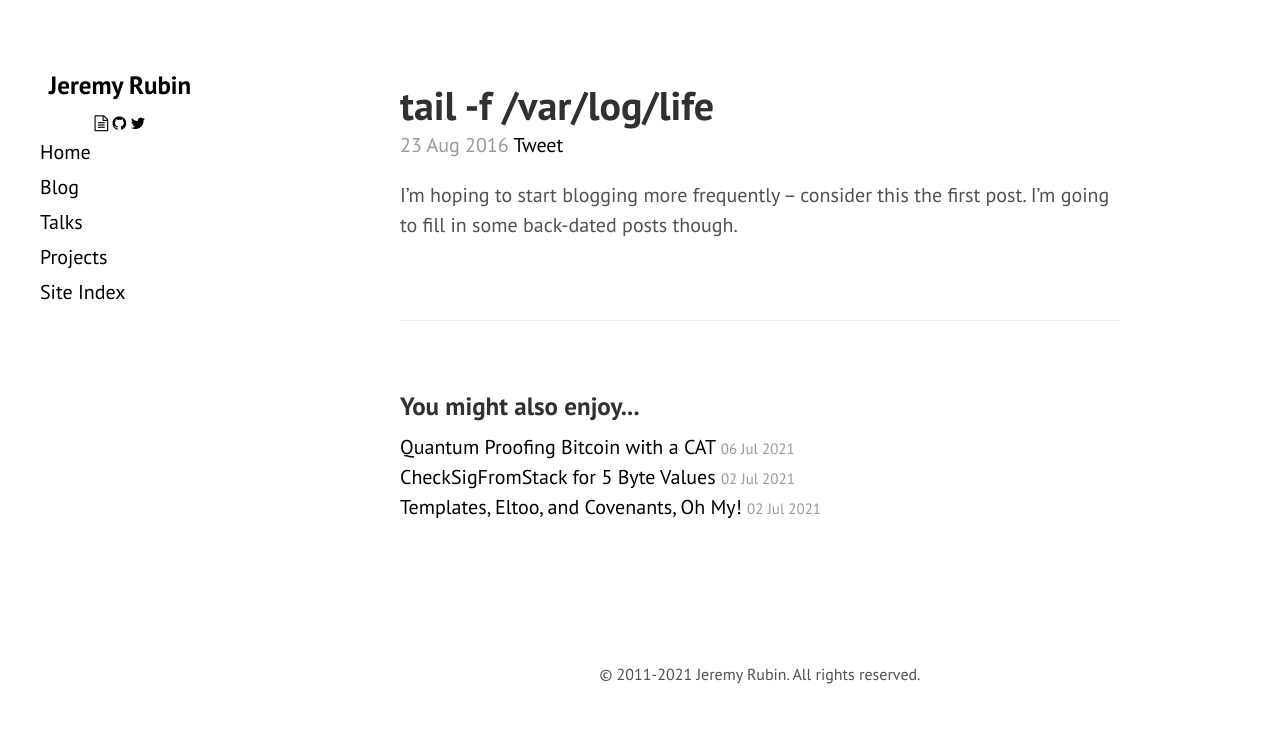
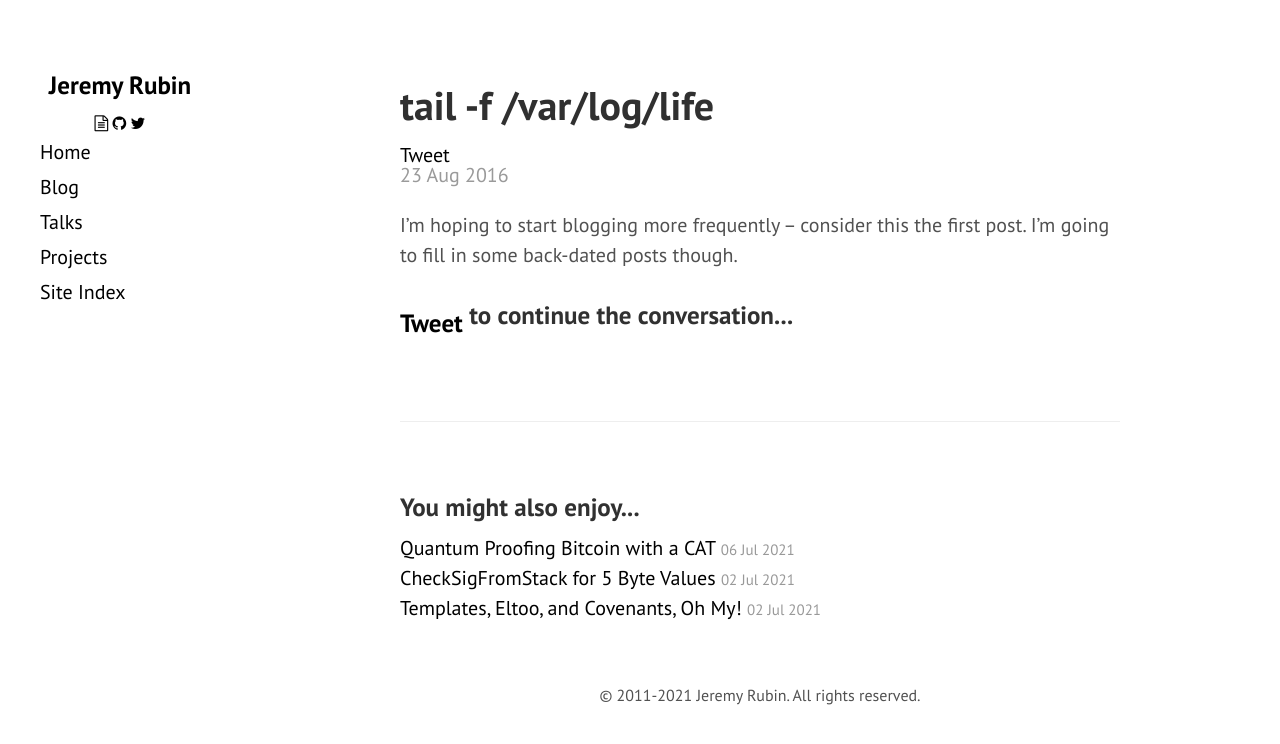
Before and after one commit to JeremyRubin/rubin.io, a Jekyll site: the page built from blog/_posts/0000-00-00-first.md, in a window 1280 px wide. Shown: the top 744 px of the page. Built offline with Jekyll 4.4.1, drawn with Linux system fonts in a browser that asks for light colours; comment, search, counter and statistics services are not loaded.

Commit message:
Make Tweet Button replace disqus

```diff
--- a/_includes/comments.html
+++ b/_includes/comments.html
@@ -1,21 +1,6 @@
 {% if page.comments %}
-<div id="disqus_thread"></div>
-<script>
-    /**
-    *  RECOMMENDED CONFIGURATION VARIABLES: EDIT AND UNCOMMENT THE SECTION BELOW TO INSERT DYNAMIC VALUES FROM YOUR PLATFORM OR CMS.
-    *  LEARN WHY DEFINING THESE VARIABLES IS IMPORTANT: https://disqus.com/admin/universalcode/#configuration-variables    */
-    /*
-    */
-    var disqus_config = function () {
-    this.page.url = "{{site.url}}{{page.permalink}}";  // Replace PAGE_URL with your page's canonical URL variable
-    this.page.identifier = "{{page.disqusId}}"; // Replace PAGE_IDENTIFIER with your page's unique identifier variable
-    };
-    (function() { // DON'T EDIT BELOW THIS LINE
-    var d = document, s = d.createElement('script');
-    s.src = 'https://jlrubin.disqus.com/embed.js';
-    s.setAttribute('data-timestamp', +new Date());
-    (d.head || d.body).appendChild(s);
-    })();
-</script>
-<noscript>Please enable JavaScript to view the <a href="https://disqus.com/?ref_noscript">comments powered by Disqus.</a></noscript>
+<a class="twitter-share-button"
+data-size="large"
+href="https://twitter.com/intent/tweet?text={{page.title | url_encode}}&hashtags={% for hashtag in page.hashtags %}{{hashtag}}{% unless forloop.last %},{% endunless %}
+{%endfor%}"> Tweet</a>
 {% endif %}
--- a/_layouts/default.html
+++ b/_layouts/default.html
@@ -5,9 +5,6 @@
         {% include sidebar.html %}
         <div class="content container" style="padding-bottom:0;">
             {{ content }}
-        </div>
-        <div class="content container" style="padding-bottom:0;">
-	{% include comments.html %}
         </div>
         <div class="content container" style="padding-bottom:0;padding-top:0;bottom:0px;">
             <div class="posts" style="height:14pt;margin-bottom:0;">
--- a/_layouts/post.html
+++ b/_layouts/post.html
@@ -6,14 +6,24 @@ filterPaginated: True
 <div class="post">
     <h1 class="post-title">{{ page.title }}</h1>
     {% if !!page.subtitle %}<h3>{{page.subtitle}}</h3>{%endif%}
+    {% include comments.html %}
     <div>
         <span class="post-date">{{ page.date | date_to_string }}
-        <a class="twitter-share-button" href="https://twitter.com/intent/tweet?text={{page.title | url_encode}}"> Tweet</a>
         </span>
     </div>
     {{ content }}
+    <div>
+    <h3>
+        <span style="vertical-align: text-top;">
+    {% include comments.html %}
+        </span>
+        <span style="vertical-align: super;">
+to continue the conversation...
+        </span>
+    </h3>
+
+    </div>
 </div>
-
 {% if site.related_posts != empty %}
 <aside class="related">
   <h3>You might also enjoy...</h3>
```
Also changed, not shown: bitcoin/_posts/0000-00-00-quantum-bitcoin.md (+1 -0 lines).
